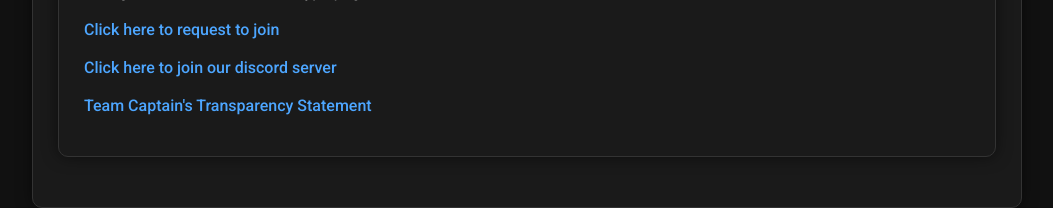
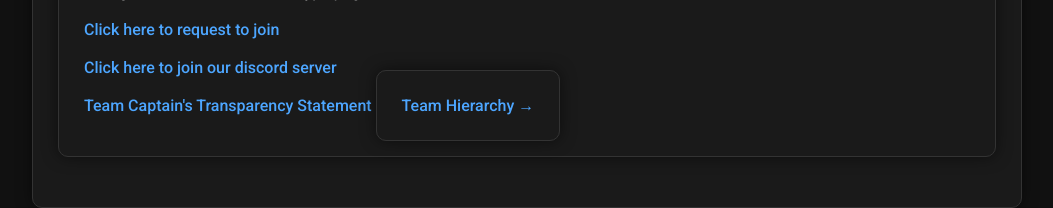
Before and after one commit to adlerthethirdgiant/ADLER, a plain HTML site: page index.html in a window 1280 px wide. Shown: the part 2455-2663 px from the top of the page, without its empty margins (113-1166 px from the left). Drawn offline with Linux system fonts and the light colour scheme.

Commit message:
index.html

```diff
--- a/index.html
+++ b/index.html
@@ -380,6 +380,9 @@ document.getElementById("dailyQuoteBox").textContent = dailyQuote;
   Team Captain's Transparency Statement
 </a>
 
+        <a href="hierarchy/index.html" class="card">Team Hierarchy →</a>
+
+
 
       </p>
     </div>
```
